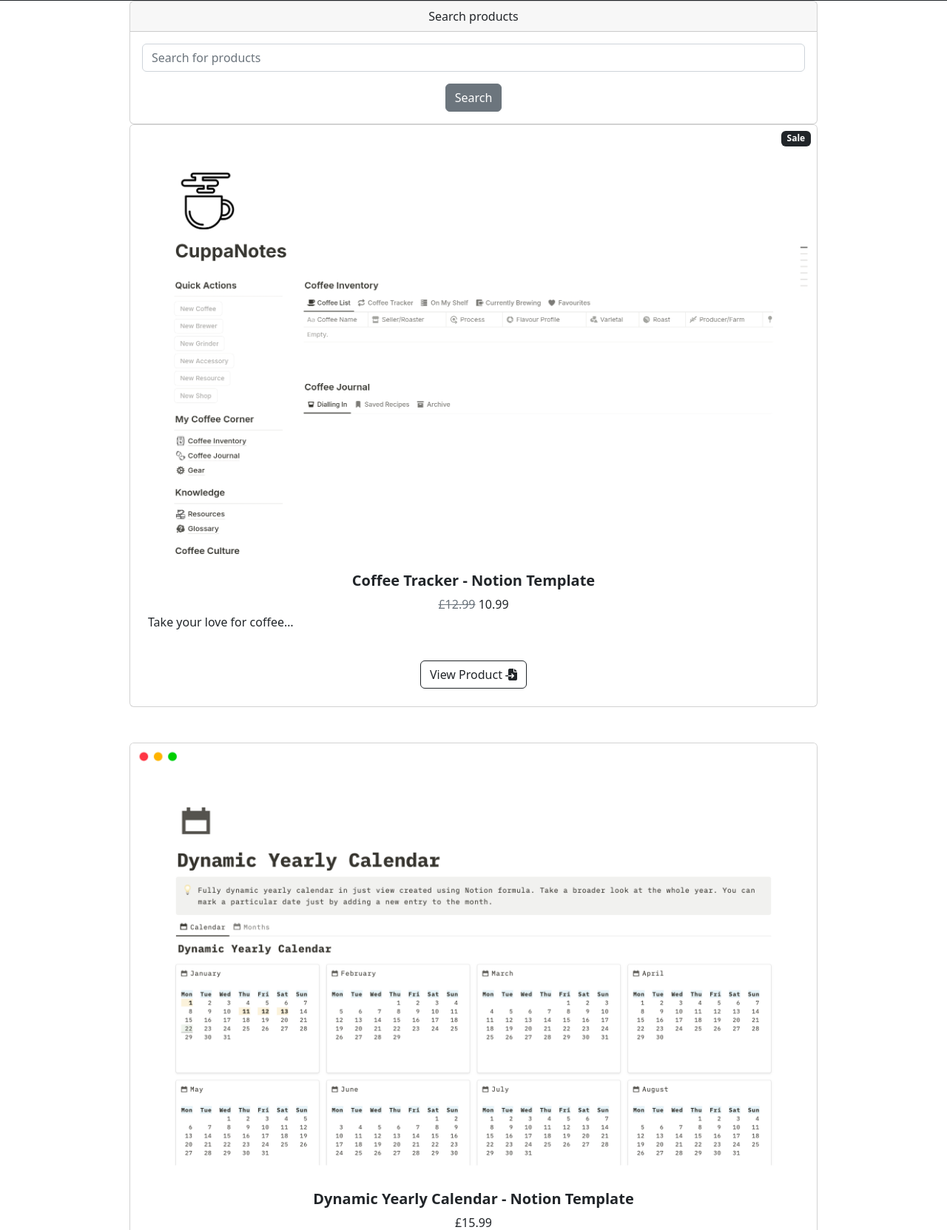
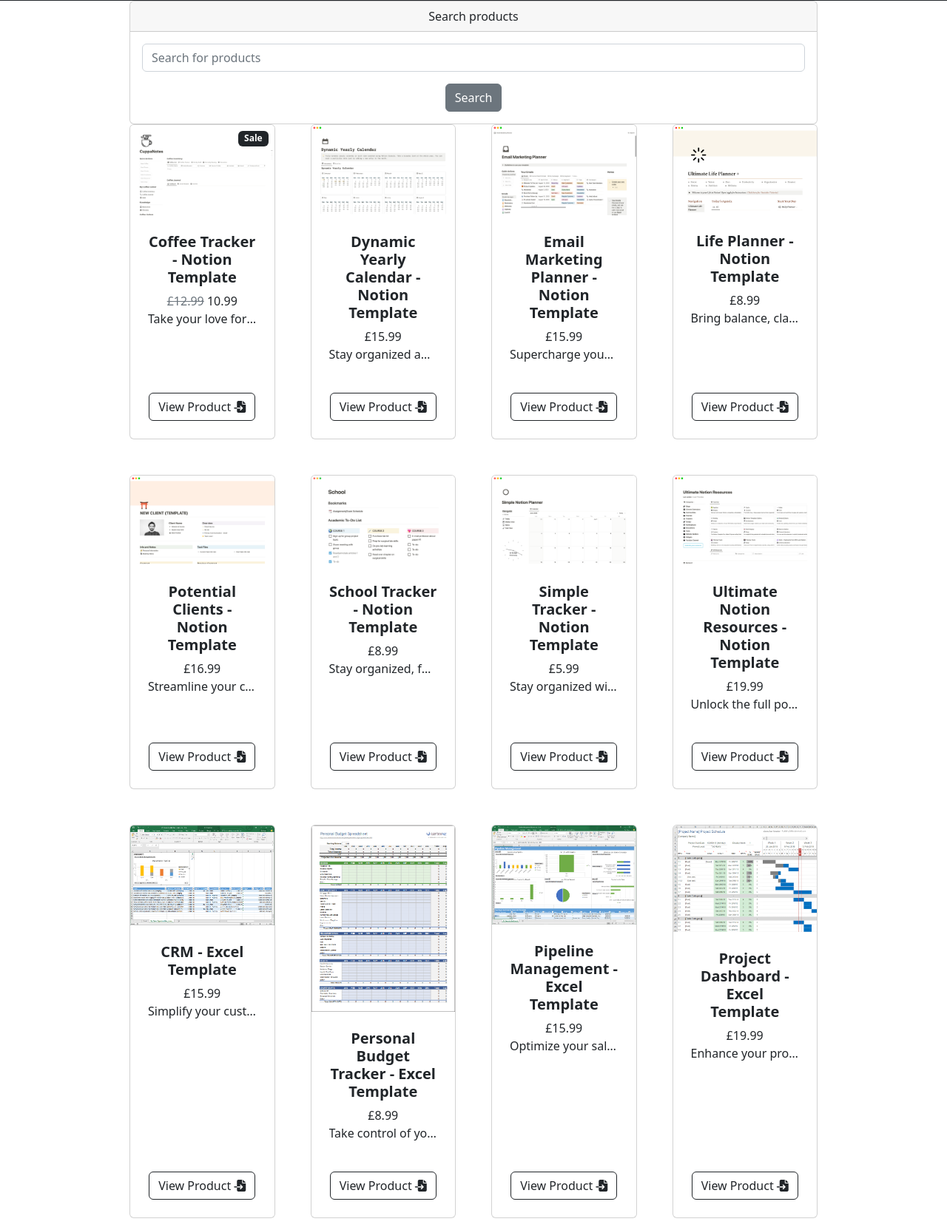
Before and after one commit to DrunkenJellies-dev/TempLoad, a Django app: template store/templates/search.html in a window 1280 px wide. Shown: the part 352-2015 px from the top of the page at 74% size. Run offline with Django 5.2, Linux system fonts and the light colour scheme; the template is opened without the code that fills it: values that come from a table or form of the project are taken from there, others are empty; data comes from the database, SQL or seed files in the repository.

Commit message:
Updated the layout of the search results

```diff
--- a/store/templates/search.html
+++ b/store/templates/search.html
@@ -32,7 +32,9 @@
             </form>
           </div>
         </div>
-
+        <div
+          class="row gx-4 gx-lg-5 row-cols-2 row-cols-md-3 row-cols-xl-4 justify-content-center"
+        >
           {% if searched %} {% for product in searched %}
           <div class="col mb-5">
             <div class="card h-100">
@@ -87,6 +89,7 @@
           </div>
           {% endfor %} {% endif %}
         </div>
+      </div>
     </center>
   </div>
 </div>
```
Lines whose indentation alone changed are shown as unchanged.
